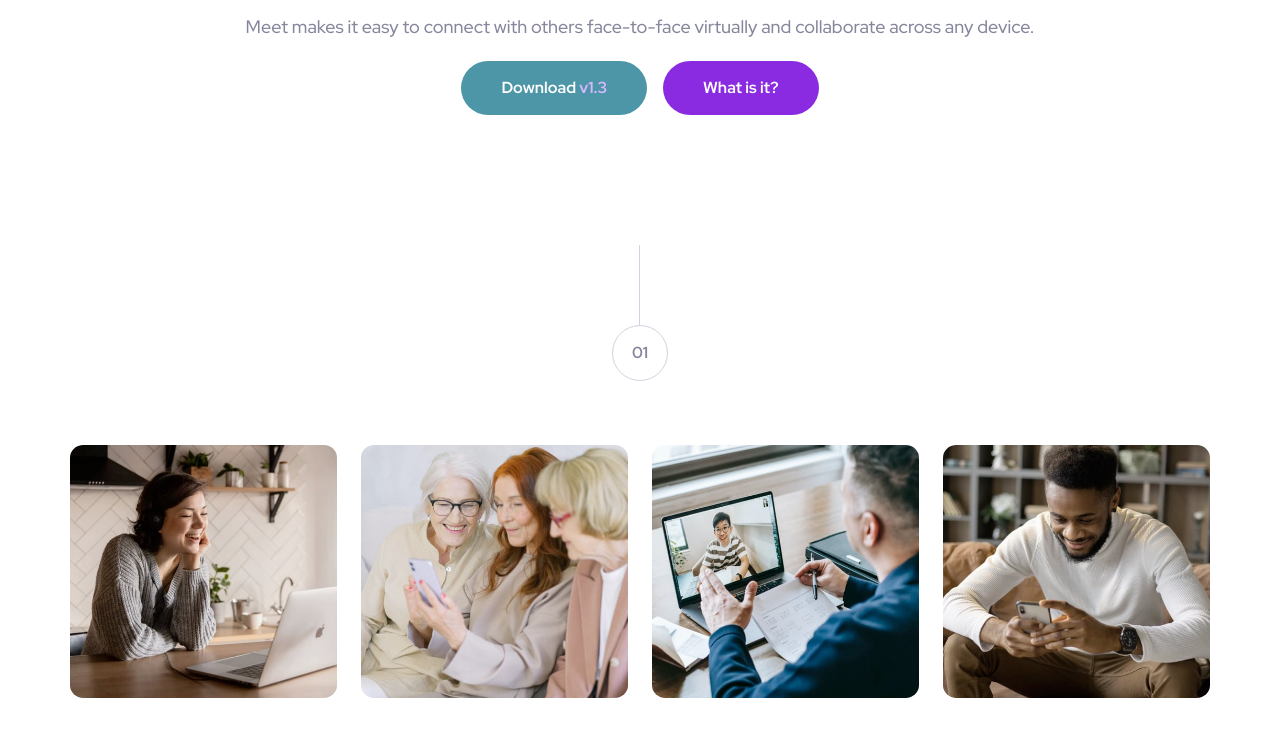
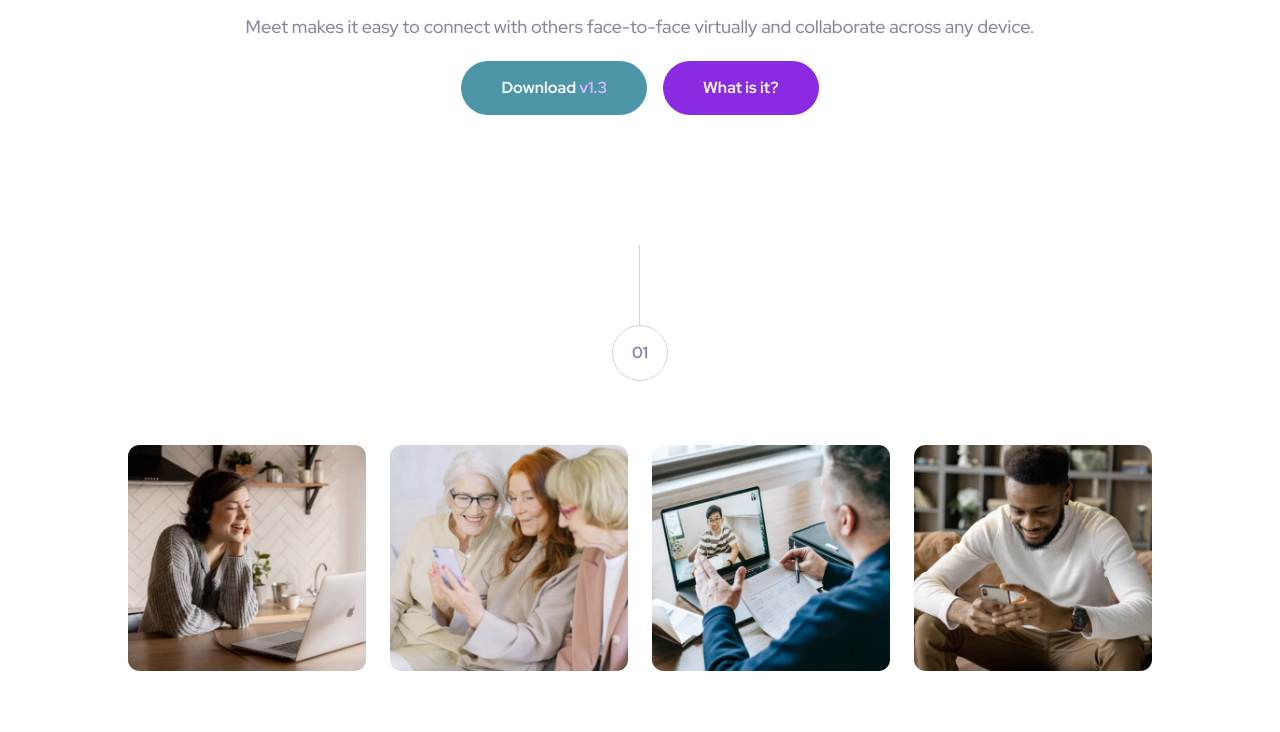
Before and after one commit to EfthymiosK/Meet-landing-page, a plain HTML site: page index.html in a window 1280 px wide. Shown: the part 551-1283 px from the top of the page. Drawn offline with Linux system fonts and the light colour scheme.

Commit message:
correct .content width

```diff
--- a/style.css
+++ b/style.css
@@ -362,7 +362,7 @@ h1 {
 }
 
 .content {
-  width: 89%;
+  width: 80%;
 }
 
 }
```
